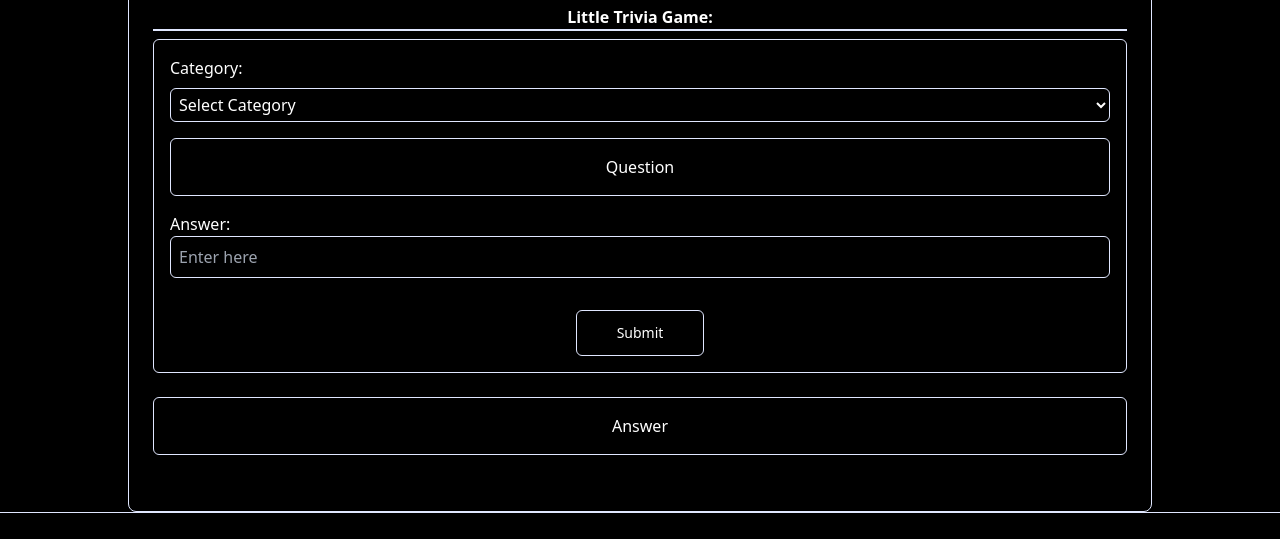
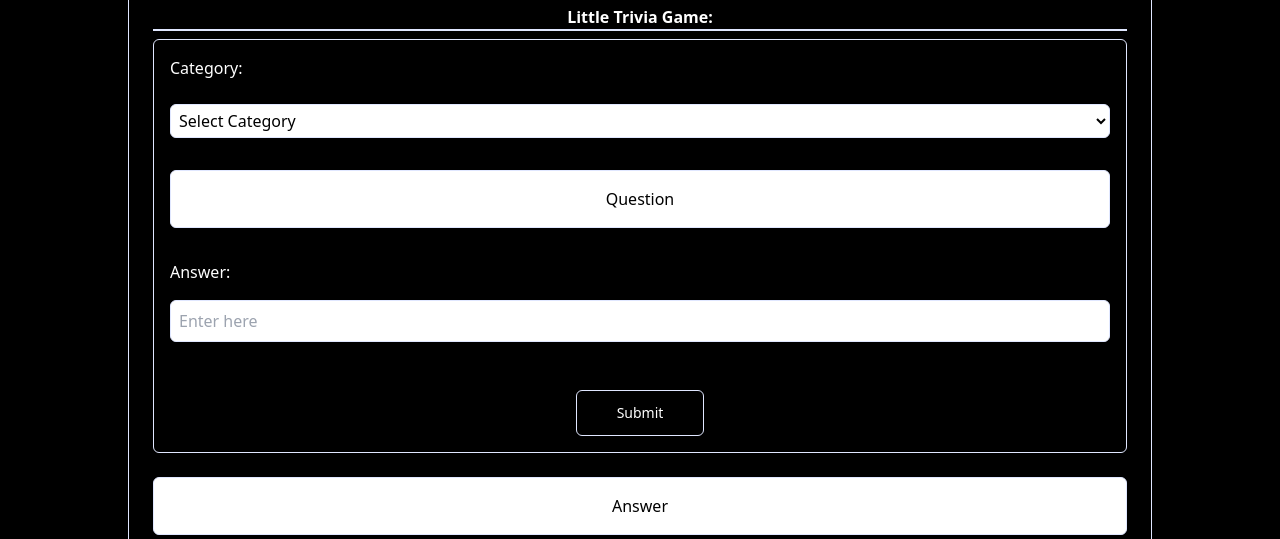
Before and after one commit to MoMo2Win/Portfolio-Website, a website: page about.html in a window 1280 px wide. Shown: the part 246-785 px from the top of the page. Drawn offline with Linux system fonts and the light colour scheme.

```diff
--- a/about.html
+++ b/about.html
@@ -82,9 +82,9 @@
             </section>
             <section class="block p-2">
                 <h3 class="mx-auto font-bold text-auto border-b-2 border-LGB flex justify-center mb-2">Little Trivia Game:</h3>
-                <form class="flex flex-col p-4 border border-LGB rounded-md" id="triviaGame">
+                <form class="flex flex-col p-4 border border-LGB rounded-md gap-4" id="triviaGame">
                     <label for="quizCategory">Category:</label>
-                    <select class="bg-black border border-LGB rounded-md p-1 flex mt-2 mb-2" name="quizCategory" id="quizCategory">
+                    <select class="bg-white text-black border border-LGB rounded-md p-1 flex mt-2 mb-2" name="quizCategory" id="quizCategory">
                         <option value="" disabled selected>Select Category</option>
                         <option value="art Literature">Art Literature</option>
                         <option value="language">Language</option>
@@ -101,17 +101,17 @@
                         <option value="religionmythology">Religion Mythology</option>
                         <option value="sportsleisure">Sports leisure</option>
                     </select>
-                    <section id="quizQuestions" class="flex justify-center p-4 mt-2 mb-2 border border-LGB rounded-md">
+                    <section id="quizQuestions" class="bg-white text-black flex justify-center p-4 mt-2 mb-2 border border-LGB rounded-md">
                         <h4>Question</h4>
                     </section>
                     <label class="mt-2" for="inputAnswer">Answer:</label>
-                    <input class="rounded-md bg-black border border-LGB p-2" type="text" id="inputAnswer" placeholder="Enter here">
+                    <input class="rounded-md bg-white text-black border border-LGB p-2" type="text" id="inputAnswer" placeholder="Enter here">
 
                     <button class="mt-8 text-white mx-auto border border-LGB rounded-md w-32 py-3 text-sm hover:bg-SG transition duration-1000
                             ease-in-out" id="getResponse">Submit</button>
                 </form>
 
-                <div class="mx-auto border border-LGB rounded-md flex justify-center p-4 mt-6" id="resultArea">
+                <div class="bg-white text-black mx-auto border border-LGB rounded-md flex justify-center p-4 mt-6" id="resultArea">
                     <h4>Answer</h4>
                 </div>
             </section>
```
Also changed, not shown: index.html (+10 -5 lines), assets/css/site.css.
